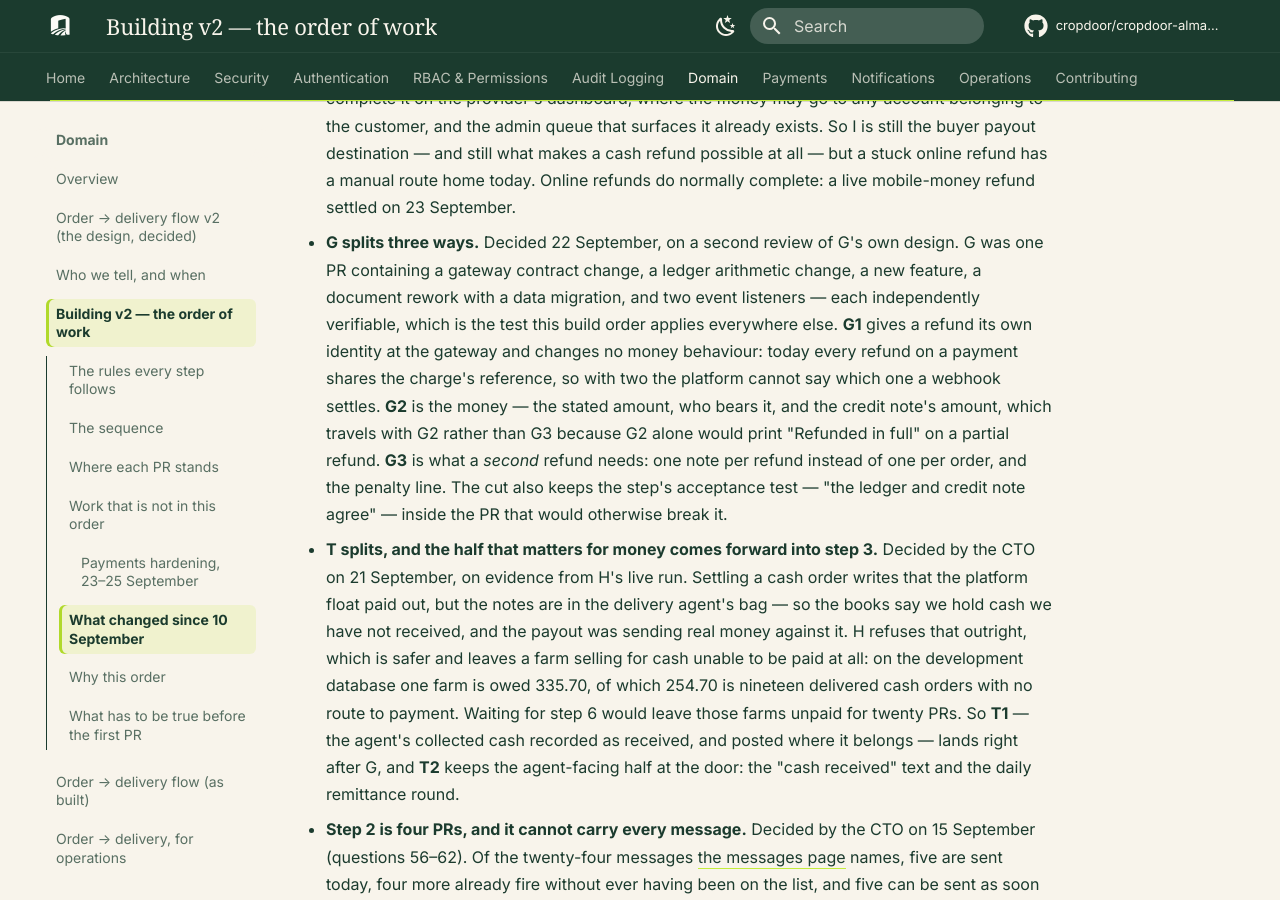
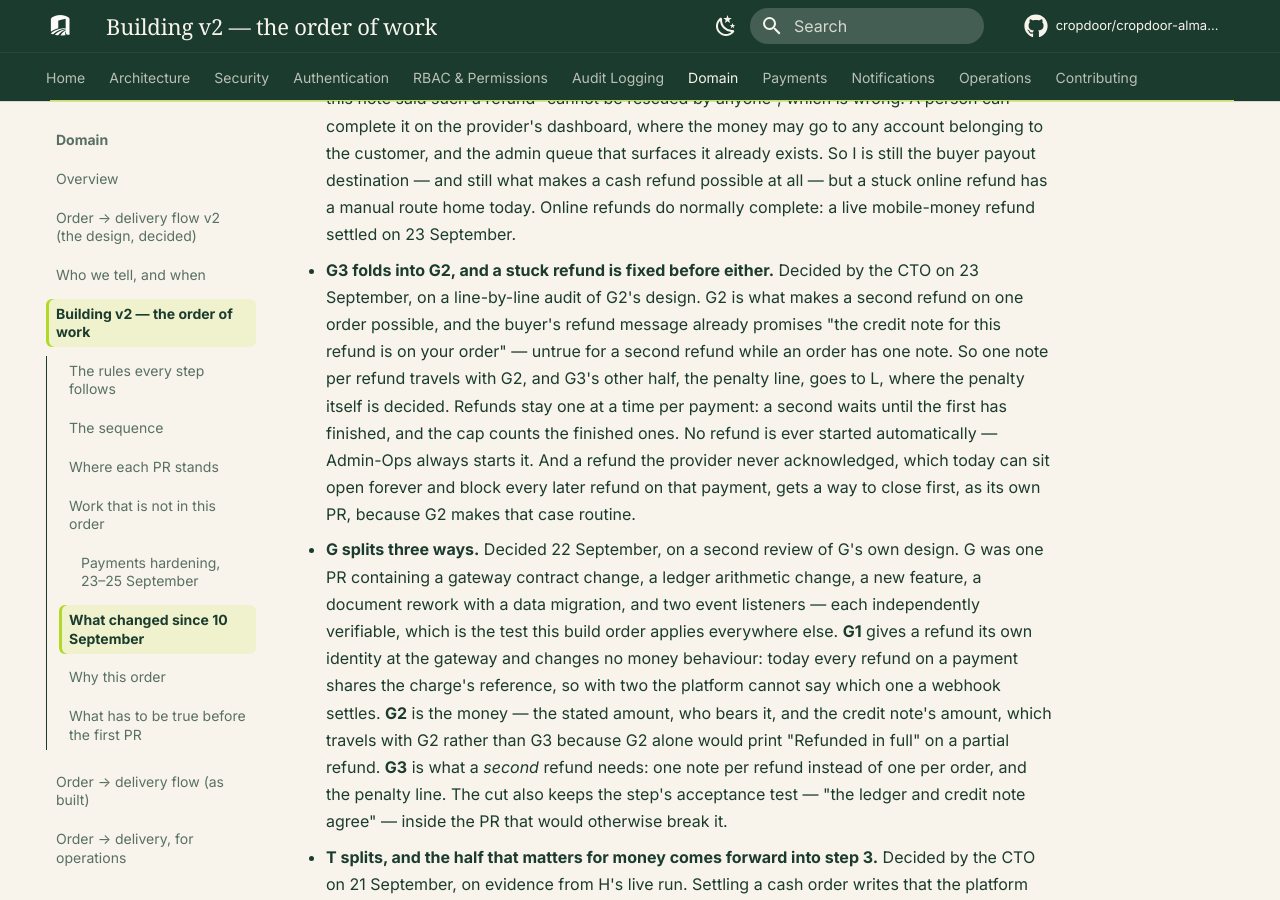
Before and after one commit to cropdoor/cropdoor-almanac, an MkDocs documentation site: the page built from docs/domain/order-delivery-flow-v2-build-order.md, in a window 1280 px wide and 900 px high, scrolled down 10842 px. Built offline with MkDocs 1.6.1 and Material for MkDocs 9.7.7, drawn with Linux system fonts in a browser that asks for light colours; some web fonts are replaced; comment, search, counter and statistics services are not loaded; some of the changed text lies outside the part shown.

Commit message:
docs(build-order): G3 folds into G2; a stuck refund closes first

```diff
--- a/docs/domain/order-delivery-flow-v2-build-order.md
+++ b/docs/domain/order-delivery-flow-v2-build-order.md
@@ -65,8 +65,8 @@ The one place that says what is finished. A PR is **Done** only once it is merge
 | 2 · Telling people | Y3 | the three silences Y2 made visible, and the crew change that spoke twice | **Done** | #257 |
 | 2 · Telling people | Y4 | the refund nobody mentions — the buyer hears that a refund started, and that it was sent | **Done** | #282 |
 | 3 · Money rails | G1 | a refund carries its own name at the gateway, so two on one payment can be told apart | **Done** | #281 |
-| 3 · Money rails | G2 | refunds of a stated amount, and who bears them | Not started | — |
-| 3 · Money rails | G3 | one credit note per refund, and the penalty line | Not started | — |
+| 3 · Money rails | G2 | refunds of a stated amount, and who bears them — and one credit note per refund | Not started | — |
+| 3 · Money rails | G3 | ~~one credit note per refund, and the penalty line~~ — folded into G2; the penalty line moves to L | Folded | 23 Sep |
 | 3 · Money rails | T1 | the agent's collected cash recorded as received, so a cash order can be paid at all | **Done** | #277 |
 | 3 · Money rails | H | the payout run reads the ledger and skips a disputed order | **Done** | #276 |
 | 3 · Money rails | I | refund a cash buyer by mobile money — and collect the buyer payout destination nothing else collects | Not started | — |
@@ -85,7 +85,7 @@ The one place that says what is finished. A PR is **Done** only once it is merge
 | 7 · After delivery | V | two ratings | Not started | — |
 | 7 · After delivery | W | the API document rewritten; the old flow pages retired | Not started | — |
 
-Twenty-five of forty-two are merged: **steps 0, 1 and 2 are complete**, and step 3 has three — G1, a refund's own name at the gateway; H, the payout reading the ledger; and T1, the cash an agent is holding, which is what made a cash order payable at all. Step 3 still has G2, G3 and I to go, and G2 is next. **#232 and #243 are not among them:** #232 corrected a Javadoc about the buyer's cancellation window, found while building step 0, and #243 lowered how many messages the dispatcher sends at once, decided while reading X2b's live run.
+Twenty-five of forty-one are merged: **steps 0, 1 and 2 are complete**, and step 3 has three — G1, a refund's own name at the gateway; H, the payout reading the ledger; and T1, the cash an agent is holding, which is what made a cash order payable at all. G3 is folded into G2, so step 3 has G2 and I to go. Before G2, one more PR closes a refund that can otherwise stay stuck forever. **#232 and #243 are not among them:** #232 corrected a Javadoc about the buyer's cancellation window, found while building step 0, and #243 lowered how many messages the dispatcher sends at once, decided while reading X2b's live run.
 
 ## Work that is not in this order
 
@@ -148,6 +148,17 @@ This page is the living order of work, so it is corrected as the CTO decides and
   a cash refund possible at all — but a stuck online refund has a manual route home today. Online
   refunds do normally complete: a live mobile-money refund settled on 23 September.
 
+- **G3 folds into G2, and a stuck refund is fixed before either.** Decided by the CTO on 23
+  September, on a line-by-line audit of G2's design. G2 is what makes a second refund on one order
+  possible, and the buyer's refund message already promises "the credit note for this refund is on
+  your order" — untrue for a second refund while an order has one note. So one note per refund
+  travels with G2, and G3's other half, the penalty line, goes to L, where the penalty itself is
+  decided. Refunds stay one at a time per payment: a second waits until the first has finished, and
+  the cap counts the finished ones. No refund is ever started automatically — Admin-Ops always starts
+  it. And a refund the provider never acknowledged, which today can sit open forever and block every
+  later refund on that payment, gets a way to close first, as its own PR, because G2 makes that case
+  routine.
+
 - **G splits three ways.** Decided 22 September, on a second review of G's own design. G was one PR
   containing a gateway contract change, a ledger arithmetic change, a new feature, a document rework
   with a data migration, and two event listeners — each independently verifiable, which is the test
```
